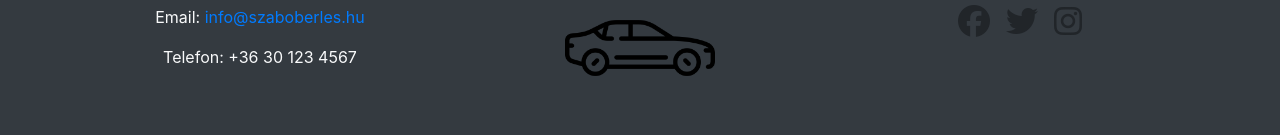
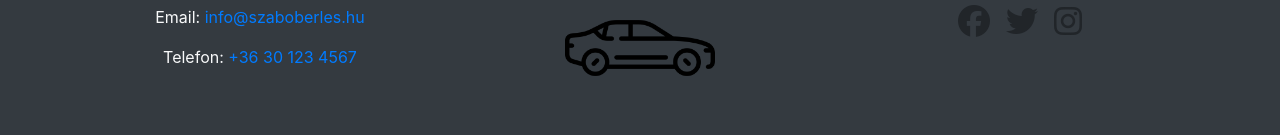
Before and after one commit to Bertalan06/Szabo_autoberles, a plain HTML site: page index.html in a window 1280 px wide. Shown: the part 3604-3739 px from the top of the page. Drawn offline with nearby package versions, Linux system fonts and the light colour scheme.

Commit message:
update2.4

```diff
--- a/index.html
+++ b/index.html
@@ -300,7 +300,7 @@
                     <div class="col-md-4">
                         <h5 class="font-weight-bold">Kapcsolat</h5>
                         <p>Email: <a href="mailto:info@szaboberles.hu">info@szaboberles.hu</a></p>
-                        <p>Telefon: +36 30 123 4567</p>
+                        <p>Telefon: <a href="tel:+36301234567">+36 30 123 4567</a></p>
                     </div>
                     <div class="col-md-4">
                         <img src="kepek/sedan.png" alt="Logo" height="150">
@@ -502,7 +502,7 @@
                     <div class="col-md-4">
                         <h5 class="font-weight-bold">Kapcsolat</h5>
                         <p>Email: <a href="mailto:info@szaboberles.hu">info@szaboberles.hu</a></p>
-                        <p>Telefon: +36 30 123 4567</p>
+                        <p>Telefon: <a href="tel:+36301234567">+36 30 123 4567</a></p>
                     </div>
                     <div class="col-md-4">
                         <img src="kepek/sedan.png" alt="Logo" height="150">
```
